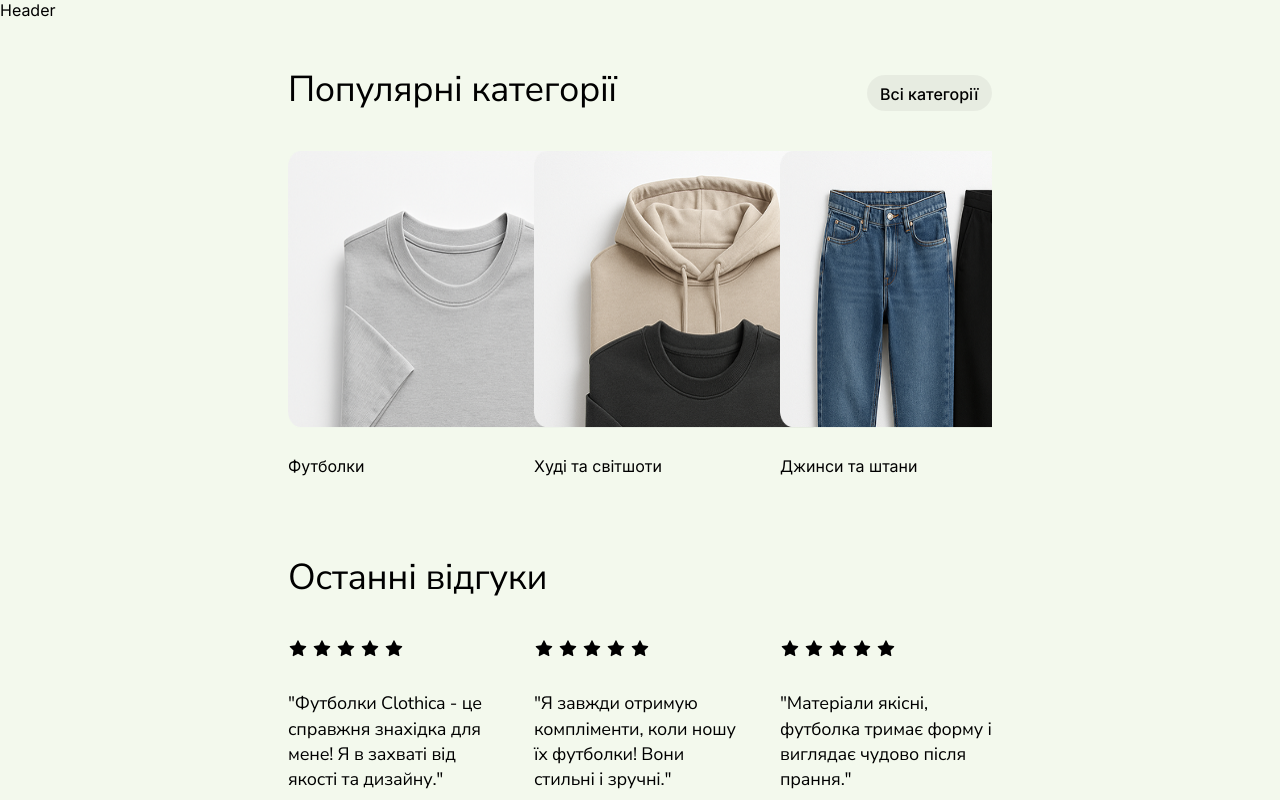
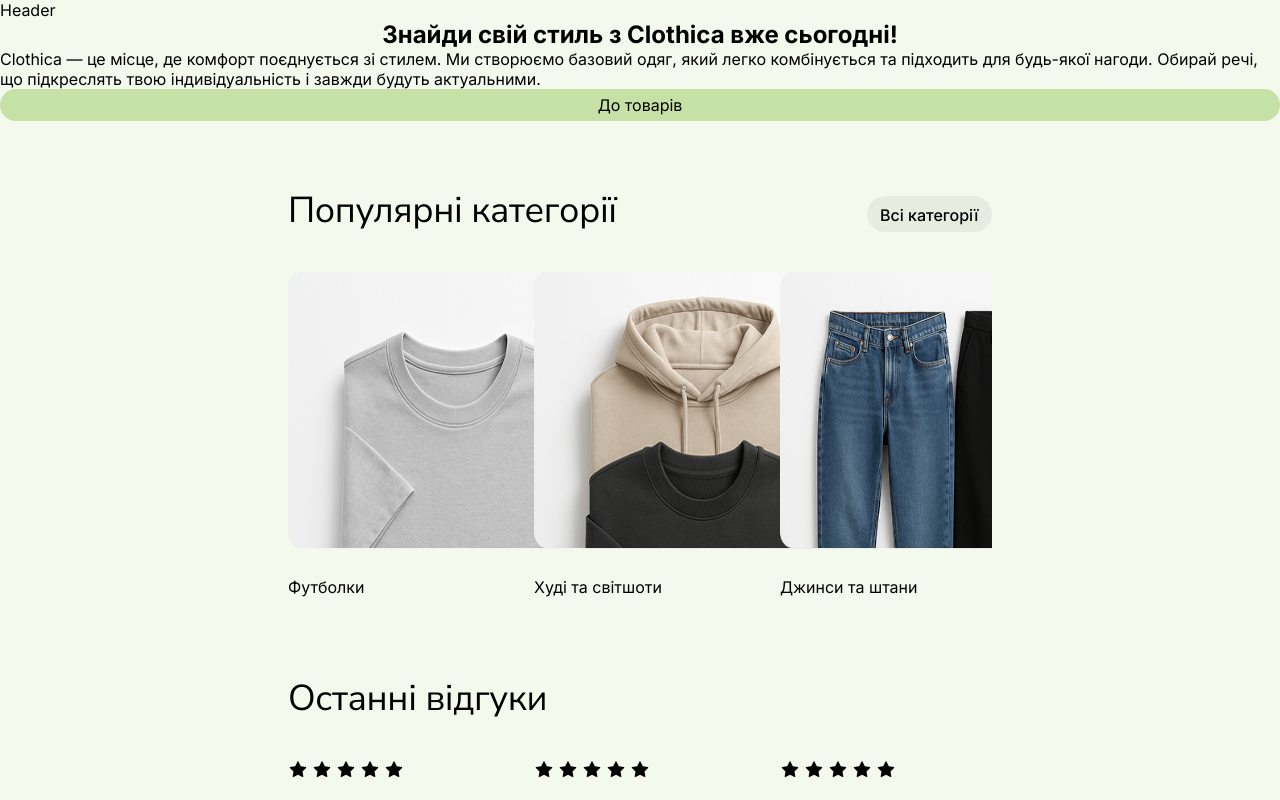
Before and after one commit to netkatya/clothica-shop, a Next.js app: page / in a window 1280 px wide. Shown: the top 800 px of the page. Built offline with nearby package versions, Linux system fonts and the light colour scheme.

Commit message:
started making hero section

```diff
--- a/app/page.tsx
+++ b/app/page.tsx
@@ -1,9 +1,11 @@
+import Hero from "@/components/Hero/Hero";
 import PopularCategories from "@/components/PopularCategories/PopularCategories";
 import Reviews from "@/components/Reviews/Reviews";
 
 export default function Home() {
   return (
     <main>
+      <Hero />
       <PopularCategories />
       <Reviews />
     </main>
--- a/components/Hero/Hero.module.css
+++ b/components/Hero/Hero.module.css
@@ -0,0 +1,21 @@
+.hero {
+    display: flex;
+    flex-direction: column;
+    align-items: center;
+    justify-content: center;
+}
+
+.link_primary {
+    display: flex;
+    justify-content: center;
+    background-color: var(--color-scheme-1-accent);
+    padding: 6px 12px;
+    width: 100%;
+    border-radius: 100px;
+    text-decoration: none;
+}
+
+.link_secondary {
+    color: var(--color-scheme-1-foreground);
+    text-decoration: none;
+}
--- a/components/Hero/Hero.tsx
+++ b/components/Hero/Hero.tsx
@@ -0,0 +1,16 @@
+import css from './Hero.module.css';
+
+const Hero = () => {
+    return (
+        <section>
+            <div className={css.hero}>
+                <h1>Знайди свій стиль з Clothica вже сьогодні!</h1>
+                <p>Clothica — це місце, де комфорт поєднується зі стилем. Ми створюємо базовий одяг, який легко комбінується та підходить для будь-якої нагоди. Обирай речі, що підкреслять твою індивідуальність і завжди будуть актуальними.</p>
+                <a href="#PopularGoods" className={css.link_primary}>До товарів</a>
+                <a href="#PopularCategories" className={css.link_secondary}>Дослідити категорії</a>
+            </div>
+        </section>
+    );
+}
+
+export default Hero;
```
